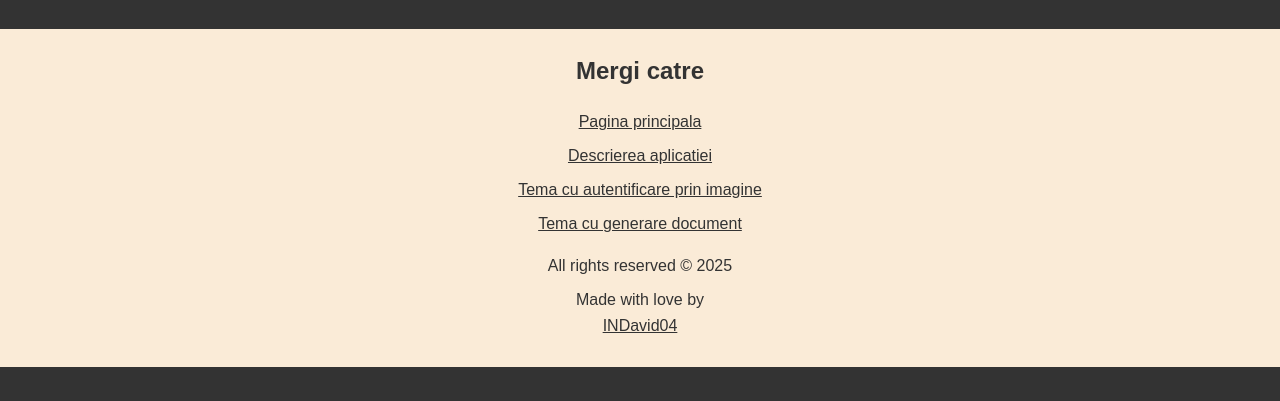
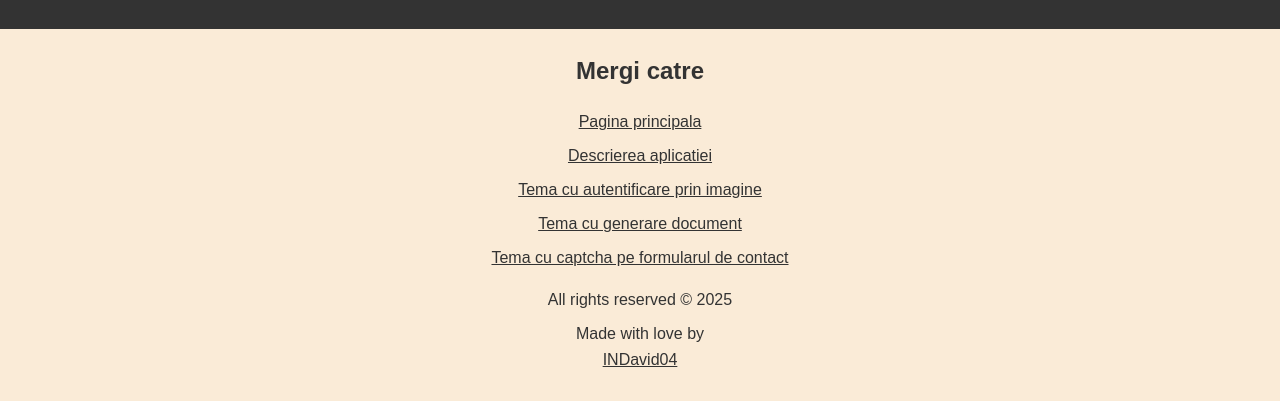
Before and after one commit to INDavid04/unibuc-daw, a PHP site: page /descrierea-aplicatiei/ in a window 1280 px wide. Shown: the part 4082-4483 px from the top of the page. Before the commit the page ends 4449 px from the top, so only its background shows below. Run offline with PHP 8.4, Linux system fonts and the light colour scheme; grey boxes are pictures that could not be loaded.

Commit message:
fix: descrierea-aplicatiei links

```diff
--- a/curs-autentificare-prin-imagine/index.php
+++ b/curs-autentificare-prin-imagine/index.php
@@ -128,7 +128,7 @@
         <h2>Mergi catre</h2>
         <ul>
             <li><a href="../">Pagina principala</a></li>
-            <li><a href="../curs-descrierea-aplicatiei/">Descrierea aplicatiei</a></li>
+            <li><a href="../descrierea-aplicatiei/">Descrierea aplicatiei</a></li>
             <li><a href="../curs-autentificare-prin-imagine/">Tema cu autentificare prin imagine</a></li>
             <li><a href="../curs-generare-document/" target="_blank" rel="noopener noreferrer">Tema cu generare document</a></li>
             <li><a href="../curs-contact/">Tema cu captcha pe formularul de contact</a></li>
--- a/descrierea-aplicatiei/index.php
+++ b/descrierea-aplicatiei/index.php
@@ -6,19 +6,19 @@
     <meta charset="UTF-8">
     <meta name="viewport" content="width=device-width, initial-scale=1.0">
     <title>IND | DAW Tema 1: Descrierea aplicatiei web</title>
-    <link rel="stylesheet" href="./css/styles.css">
+    <link rel="stylesheet" href="../assets/css/styles.css">
     <!-- Favicon -->
-    <link rel="apple-touch-icon" sizes="180x180" href="./favicon/apple-touch-icon.png">
-    <link rel="icon" type="image/png" sizes="32x32" href="./favicon/favicon-32x32.png">
-    <link rel="icon" type="image/png" sizes="16x16" href="./favicon/favicon-16x16.png">
-    <link rel="manifest" href="./favicon/site.webmanifest">
-    <link rel="mask-icon" href="./favicon/safari-pinned-tab.svg" color="#3e433d">
+    <link rel="apple-touch-icon" sizes="180x180" href="../assets/favicon/apple-touch-icon.png">
+    <link rel="icon" type="image/png" sizes="32x32" href="../assets/favicon/favicon-32x32.png">
+    <link rel="icon" type="image/png" sizes="16x16" href="../assets/favicon/favicon-16x16.png">
+    <link rel="manifest" href="../assets/favicon/site.webmanifest">
+    <link rel="mask-icon" href="../assets/favicon/safari-pinned-tab.svg" color="#3e433d">
     <meta name="msapplication-TileColor" content="#3e433d">
     <meta name="theme-color" content="#3e433d">
 </head>
 <body>
     <header>
-        <a href="./">
+        <a href="../">
             <svg width="700.000000pt" height="700.000000pt" viewBox="0 0 700.000000 700.000000">
             <g transform="translate(0.000000,700.000000) scale(0.100000,-0.100000)"
             fill="currentColor" stroke="none">
@@ -31,11 +31,11 @@
         </a>
         <nav>
             <ul>
-                <li><a href="./descrierea-aplicatiei.php">Descrierea aplicatiei</a></li>
+                <li><a href="../descrierea-aplicatiei/">Descrierea aplicatiei</a></li>
                 <?php if (!isset($_SESSION['username'])): ?>
-                    <li><a href="./login/account.php">Creeaza cont / Autentifica-te</a></li>
+                    <li><a href="../login/">Creeaza cont / Autentifica-te</a></li>
                 <?php else: ?>
-                    <li><a href="./login/user-info.php">Despre <?= htmlspecialchars($_SESSION['username']); ?></a></li>
+                    <li><a href="../login/user-info.php">Despre <?= htmlspecialchars($_SESSION['username']); ?></a></li>
                 <?php endif; ?>
             </ul>
         </nav>
@@ -184,10 +184,11 @@
     <footer>
         <h2>Mergi catre</h2>
         <ul>
-            <li><a href="./">Pagina principala</a></li>
-            <li><a href="./descrierea-aplicatiei.php">Descrierea aplicatiei</a></li>
-            <li><a href="./autentificare-prin-imagine.php">Tema cu autentificare prin imagine</a></li>
-            <li><a href="./generare-document.php">Tema cu generare document</a></li>
+            <li><a href="../">Pagina principala</a></li>
+            <li><a href="../descrierea-aplicatiei/">Descrierea aplicatiei</a></li>
+            <li><a href="../curs-autentificare-prin-imagine/">Tema cu autentificare prin imagine</a></li>
+            <li><a href="../curs-generare-document/" target="_blank" rel="noopener noreferrer">Tema cu generare document</a></li>
+            <li><a href="../curs-contact/">Tema cu captcha pe formularul de contact</a></li>
         </ul>
         <div>
             <p>All rights reserved &copy; 2025</p>
```
